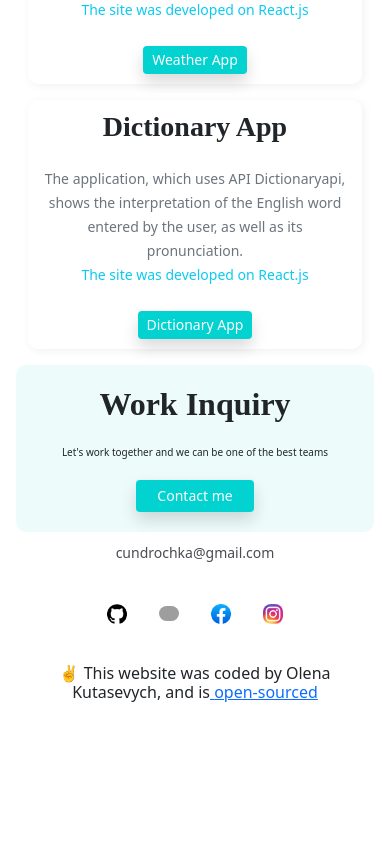
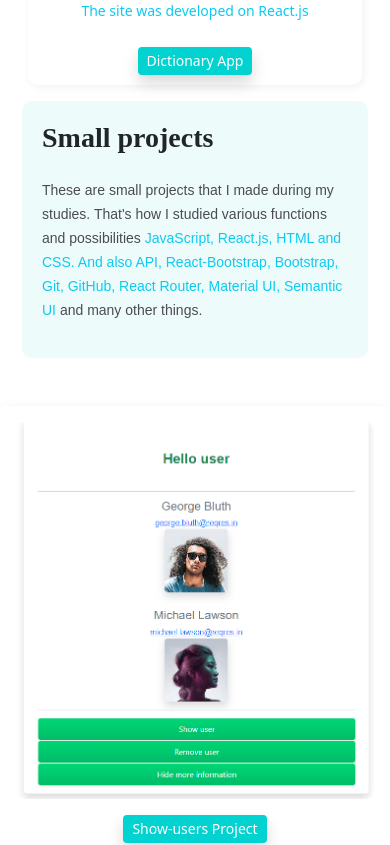
Before and after one commit to OlenaKut/portfolio, a React (Create React App) app: page /work in a window 390 px wide. Shown: the part 840-1685 px from the top of the page. Before the commit the page ends 1558 px from the top, so only its background shows below. Built offline with nearby package versions, Linux system fonts and the light colour scheme; grey boxes are pictures that could not be loaded.

Commit message:
Added work page

```diff
--- a/package.json
+++ b/package.json
@@ -10,6 +10,7 @@
     "react": "^18.2.0",
     "react-bootstrap": "^2.7.2",
     "react-dom": "^18.2.0",
+    "react-router-bootstrap": "^0.26.2",
     "react-router-dom": "^6.9.0",
     "react-scripts": "5.0.1",
     "web-vitals": "^2.1.4"
--- a/src/App.js
+++ b/src/App.js
@@ -1,13 +1,16 @@
 import "./App.css";
 import "bootstrap/dist/css/bootstrap.min.css";
-//import Link from "react-bootstrap/Button";
-
-import FirstPage from "./pages/home/FirstPage";
+import { Routes, Route } from "react-router-dom";
+import FirstPage from "./pages/FirstPage";
+import WorkPage from "./pages/WorkPage";
 
 function App() {
   return (
     <div>
-      <FirstPage />
+      <Routes>
+        <Route path="/" element={<FirstPage />} />
+        <Route path="/work" element={<WorkPage />} />
+      </Routes>
     </div>
   );
 }
--- a/src/components/Footer.js
+++ b/src/components/Footer.js
@@ -19,7 +19,7 @@ const Footer = () => {
         <div className="footer-contact-button">
           <a
             rel="noopener noreferrer"
-            href="/contact.html"
+            href="/"
             className="btn shadow footer-btn-contact-me"
             title="Contact Olena"
           >
--- a/src/components/Header.js
+++ b/src/components/Header.js
@@ -1,11 +1,11 @@
 import React from "react";
 import logo from "../pictures/logo.png";
 import "./Header.css";
-
 import Container from "react-bootstrap/Container";
 import Nav from "react-bootstrap/Nav";
 import Navbar from "react-bootstrap/Navbar";
 import Offcanvas from "react-bootstrap/Offcanvas";
+import { LinkContainer } from "react-router-bootstrap";
 
 const Header = () => {
   return (
@@ -30,6 +30,7 @@ const Header = () => {
               </Offcanvas.Header>
               <Offcanvas.Body>
                 <Nav className="justify-content-end flex-grow-1 pe-3">
+                  <LinkContainer to="/">
                     <Nav.Link
                       href="#action1"
                       className="link mx-3"
@@ -37,6 +38,7 @@ const Header = () => {
                     >
                       Home
                     </Nav.Link>
+                  </LinkContainer>
                   <Nav.Link
                     href="#action2"
                     className="link mx-3"
@@ -44,6 +46,7 @@ const Header = () => {
                   >
                     About
                   </Nav.Link>
+                  <LinkContainer to="/work">
                     <Nav.Link
                       href="#action1"
                       className="link mx-3"
@@ -51,6 +54,7 @@ const Header = () => {
                     >
                       Work
                     </Nav.Link>
+                  </LinkContainer>
                   <Nav.Link
                     href="#action2"
                     className="link mx-3"
--- /dev/null
+++ b/src/components/SmallProjects.css
@@ -0,0 +1,50 @@
+.small-projects {
+  background: var(--background-color);
+  padding: 30px 100px;
+  border-radius: 10px;
+  margin: 50px 200px 0;
+  text-align: left;
+}
+
+.small-projects-title {
+  font-family: var(--heading-font-family);
+}
+.small-projects-text {
+  font-size: 20px;
+  color: var(--main-text-color);
+  font-family: var(--default-font-family);
+}
+
+.small-projects-img {
+  width: 400px;
+}
+
+@media (max-width: 1200px) {
+  .small-projects {
+    padding: 20px 80px;
+    margin: 50px 100px;
+  }
+  .small-projects-text {
+    font-size: 18px;
+  }
+}
+
+@media (max-width: 992px) {
+  .small-projects {
+    padding: 20px 40px;
+    margin: 50px;
+  }
+  .small-projects-text {
+    font-size: 16px;
+  }
+}
+
+@media (max-width: 576px) {
+  .small-projects {
+    padding: 20px;
+    margin: 10px;
+  }
+  .small-projects-text {
+    font-size: 14px;
+  }
+}
--- /dev/null
+++ b/src/components/SmallProjects.js
@@ -0,0 +1,152 @@
+import React from "react";
+import "./SmallProjects.css";
+import Row from "react-bootstrap/Row";
+import Col from "react-bootstrap/Col";
+import Container from "react-bootstrap/Container";
+
+import Todo from "../pictures/todo.png";
+import Counter from "../pictures/counter.png";
+import Jokes from "../pictures/jokes.png";
+import Register from "../pictures/register.png";
+import User from "../pictures/user.png";
+import Weather from "../pictures/weathre-sm.png";
+
+const SmallProjects = () => {
+  return (
+    <div>
+      <Container fluid className="m-auto text-center">
+        <div className="small-projects mb-5">
+          <h2 className="small-projects-title mb-4">Small projects</h2>
+          <p className="small-projects-text">
+            These are small projects that I made during my studies. That's how I
+            studied various functions and possibilities{" "}
+            <span className="text-info">
+              JavaScript, React.js, HTML and CSS. And also API, React-Bootstrap,
+              Bootstrap, Git, GitHub, React Router, Material UI, Semantic UI
+            </span>{" "}
+            and many other things.
+          </p>
+        </div>
+        <Row className="d-inline-flex justify-content-center " xs="auto">
+          <Col className="shadow rounded p-3 mb-3 mx-3">
+            {" "}
+            <img
+              src={User}
+              alt="User"
+              className="img-fluid rounded-3 small-projects-img d-block mb-3"
+            />
+            <a
+              className="small-projects-link"
+              href="https://magnificent-rolypoly-e04eea.netlify.app/"
+              target="_blank"
+              title="This is my app - https://magnificent-rolypoly-e04eea.netlify.app/"
+              rel="noopener noreferrer"
+            >
+              <button class="btn btn-branding-outline p-sm-3 p-2 shadow">
+                Show-users Project
+              </button>
+            </a>
+          </Col>
+          <Col className="shadow rounded p-3 mb-3 mx-3">
+            {" "}
+            <img
+              src={Weather}
+              alt="Weather"
+              className="img-fluid rounded-3 small-projects-img d-block mb-3"
+            />
+            <a
+              className="small-projects-link"
+              href="https://weather-hw-101-ok.netlify.app/"
+              target="_blank"
+              title="This is my app - https://weather-hw-101-ok.netlify.app/"
+              rel="noopener noreferrer"
+            >
+              <button class="btn btn-branding-outline p-sm-3 p-2 shadow">
+                Weather App with geolocation
+              </button>
+            </a>
+          </Col>
+          <Col className="shadow rounded p-3 mb-3 mx-3">
+            {" "}
+            <img
+              src={Register}
+              alt="Registeration"
+              className="img-fluid rounded-3 small-projects-img d-block mb-3"
+            />
+            <a
+              className="small-projects-link"
+              href="https://react-form-ok.netlify.app/"
+              target="_blank"
+              title="This is my app - https://react-form-ok.netlify.app/"
+              rel="noopener noreferrer"
+            >
+              <button class="btn btn-branding-outline p-sm-3 p-2 shadow">
+                Registration form
+              </button>
+            </a>
+          </Col>
+        </Row>
+        <Row className="d-inline-flex justify-content-center" xs="auto">
+          <Col className="shadow rounded p-3 mb-3 mx-3">
+            <img
+              src={Todo}
+              alt="Todo"
+              className="img-fluid rounded-3 small-projects-img d-block mb-3"
+            />
+            <a
+              className="small-projects-link"
+              href="https://capable-taiyaki-030b2e.netlify.app/"
+              target="_blank"
+              title="This is my app - https://capable-taiyaki-030b2e.netlify.app/"
+              rel="noopener noreferrer"
+            >
+              <button class="btn btn-branding-outline p-sm-3 p-2 shadow">
+                Todo list
+              </button>
+            </a>
+          </Col>
+          <Col className="shadow rounded p-3 mb-3 mx-3">
+            {" "}
+            <img
+              src={Counter}
+              alt="Counter"
+              className="img-fluid rounded-3 small-projects-img d-block mb-3"
+            />
+            <a
+              className="small-projects-link"
+              href="https://glittering-rolypoly-19d5a6.netlify.app/"
+              target="_blank"
+              title="This is my app - https://glittering-rolypoly-19d5a6.netlify.app/"
+              rel="noopener noreferrer"
+            >
+              <button class="btn btn-branding-outline p-sm-3 p-2 shadow">
+                Connter with Semantic UI
+              </button>
+            </a>
+          </Col>
+          <Col className="shadow rounded py-5 p-2 mb-3 mx-3">
+            {" "}
+            <img
+              src={Jokes}
+              alt="Jokes"
+              className="img-fluid rounded-3 small-projects-img d-block mb-3"
+            />
+            <a
+              className="small-projects-link"
+              href="https://joke-site-by-ok.netlify.app/"
+              target="_blank"
+              title="This is my app - https://joke-site-by-ok.netlify.app/"
+              rel="noopener noreferrer"
+            >
+              <button class="btn btn-branding-outline p-sm-3 p-2 shadow">
+                Jokes Project with API
+              </button>
+            </a>
+          </Col>
+        </Row>
+      </Container>
+    </div>
+  );
+};
+
+export default SmallProjects;
--- a/src/index.js
+++ b/src/index.js
@@ -1,13 +1,16 @@
-import React from 'react';
-import ReactDOM from 'react-dom/client';
-import './index.css';
-import App from './App';
-import reportWebVitals from './reportWebVitals';
+import React from "react";
+import ReactDOM from "react-dom/client";
+import "./index.css";
+import App from "./App";
+import reportWebVitals from "./reportWebVitals";
+import { BrowserRouter } from "react-router-dom";
 
-const root = ReactDOM.createRoot(document.getElementById('root'));
+const root = ReactDOM.createRoot(document.getElementById("root"));
 root.render(
   <React.StrictMode>
-    <App />
+    <BrowserRouter>
+      <App />
+    </BrowserRouter>
   </React.StrictMode>
 );
 
--- a/src/pages/home/FirstPage.js
+++ b/src/pages/FirstPage.js
@@ -1,12 +1,12 @@
 import React from "react";
-import Footer from "../../components/Footer";
-import Header from "../../components/Header";
-import Main from "../../components/Main";
-import UA from "../../pictures/UA.png";
+import Footer from "../components/Footer";
+import Header from "../components/Header";
+import Main from "../components/Main";
+import UA from "../pictures/UA.png";
 
 const FirstPage = () => {
   return (
-    <div className="App">
+    <div>
       <Header />
       <div className="hero shadow-sm mb-5">
         <h5>👋 Hello, I am</h5>
--- /dev/null
+++ b/src/pages/WorkPage.js
@@ -0,0 +1,17 @@
+import React from "react";
+import Footer from "../components/Footer";
+import Header from "../components/Header";
+import Main from "../components/Main";
+import SmallProjects from "../components/SmallProjects";
+
+const WorkPage = () => {
+  return (
+    <div>
+      <Header />
+      <Main />
+      <SmallProjects />
+      <Footer />
+    </div>
+  );
+};
+export default WorkPage;
```
Also changed, not shown: src/pages/AboutPage.js (added), src/pages/ContactPage.js (added), 1 other file (tests, documents, lock files or other folders). Lines whose indentation alone changed are shown as unchanged.
